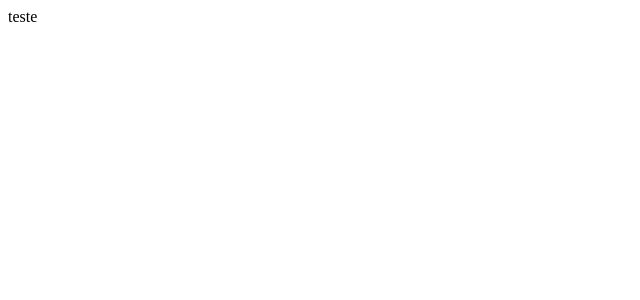
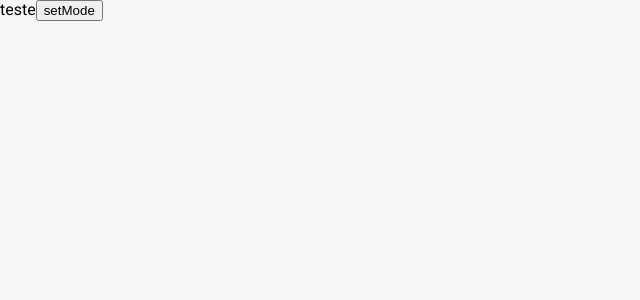
Before and after one commit to patrickwaldera/tech-space, a Next.js app: page /teste in a window 1280 px wide. Shown: the top 300 px of the page, without its empty margins (0-640 px from the left). Built offline with nearby package versions, Linux system fonts and the light colour scheme.

Commit message:
feat: darkmode config

```diff
--- /dev/null
+++ b/src/components/ColorMode.jsx
@@ -0,0 +1,37 @@
+import { createContext, useEffect, useState } from "react"
+
+export const ColorModeContext = createContext({
+  mode: '',
+  setMode: () => {alert("Você precisa me configurar primeiro!")},
+  toggleTheme: () => {alert("Você precisa me configurar primeiro!")}
+});
+
+export default function ColorModeProvider({children, initialMode}) {
+  const [ mode, setMode ] = useState(initialMode)
+
+  useEffect(() => {
+    const savedTheme = localStorage.getItem('theme');
+    if (savedTheme) {
+      setMode(savedTheme);
+    }
+  }, []);
+
+  function toggleTheme() {
+    if(mode === 'dark') {
+      setMode('light')
+      const newTheme = mode === 'light' ? 'dark' : 'light';
+      localStorage.setItem('theme', newTheme);
+    }
+    if(mode === 'light') {
+      setMode('dark')
+      const newTheme = mode === 'light' ? 'dark' : 'light';
+      localStorage.setItem('theme', newTheme);
+    }
+  }
+
+  return (
+    <ColorModeContext.Provider value={{mode: mode, setMode: setMode, toggleTheme: toggleTheme}}>
+      {children}
+    </ColorModeContext.Provider>
+  )
+}
--- a/src/pages/_app.js
+++ b/src/pages/_app.js
@@ -1,3 +1,32 @@
-export default function App({ Component, pageProps }) {
-  return <Component {...pageProps} />
+import { GlobalStyle } from '../styles/styles'
+import { ThemeProvider } from "styled-components";
+import theme from "../styles/theme";
+import ColorModeProvider, { ColorModeContext } from '@/components/ColorMode';
+import { useContext} from 'react';
+
+function ProviderWrapper({children}) {
+  return (
+    <ColorModeProvider initialMode={'light'}>
+      {children}
+    </ColorModeProvider>
+  )
 }
+
+
+function App({ Component, pageProps }) {
+  const contexto = useContext(ColorModeContext);
+  return (
+    <ThemeProvider theme={theme[contexto.mode]}>
+      <GlobalStyle />
+      <Component {...pageProps} />
+    </ThemeProvider>
+  )
+}
+
+export default function _App(props){
+  return(
+    <ProviderWrapper>
+      <App {...props} />
+    </ProviderWrapper>
+  )
+}
--- a/src/pages/_document.js
+++ b/src/pages/_document.js
@@ -3,7 +3,11 @@ import { Html, Head, Main, NextScript } from 'next/document'
 export default function Document() {
   return (
     <Html lang="pt-br">
-      <Head />
+      <Head>
+        <link rel="preconnect" href="https://fonts.googleapis.com" />
+        <link rel="preconnect" href="https://fonts.gstatic.com" crossorigin />
+        <link href="https://fonts.googleapis.com/css2?family=Roboto:wght@400;500;700;900&display=swap" rel="stylesheet" />
+      </Head>
       <body>
         <Main />
         <NextScript />
--- a/src/pages/api/hello.js
+++ /dev/null
@@ -1,5 +0,0 @@
-// Next.js API route support: https://nextjs.org/docs/api-routes/introduction
-
-export default function handler(req, res) {
-  res.status(200).json({ name: 'John Doe' })
-}
--- a/src/pages/teste.js
+++ /dev/null
@@ -1,7 +0,0 @@
-const Teste = () => {
-  return (
-    <div>teste</div>
-  )
-}
-
-export default Teste;
--- /dev/null
+++ b/src/pages/teste/index.js
@@ -0,0 +1,17 @@
+import { ColorModeContext } from "@/components/ColorMode";
+import { useContext } from "react";
+
+const Teste = () => {
+  const contexto = useContext(ColorModeContext);
+  return (
+    <div>
+      teste
+      <button onClick={contexto.toggleTheme}>
+        setMode
+      </button>
+    </div>
+
+  )
+}
+
+export default Teste;
--- /dev/null
+++ b/src/styles/styles.js
@@ -0,0 +1,56 @@
+import { createGlobalStyle } from "styled-components";
+import theme from "./theme";
+
+export const GlobalStyle = createGlobalStyle`
+    /* http://meyerweb.com/eric/tools/css/reset/
+        v2.0 | 20110126
+        License: none (public domain)
+    */
+
+    html, body, div, span, applet, object, iframe,
+    h1, h2, h3, h4, h5, h6, p, blockquote, pre,
+    a, abbr, acronym, address, big, cite, code,
+    del, dfn, em, img, ins, kbd, q, s, samp,
+    small, strike, strong, sub, sup, tt, var,
+    b, u, i, center,
+    dl, dt, dd, ol, ul, li,
+    fieldset, form, label, legend,
+    table, caption, tbody, tfoot, thead, tr, th, td,
+    article, aside, canvas, details, embed,
+    figure, figcaption, footer, header, hgroup,
+    menu, nav, output, ruby, section, summary,
+    time, mark, audio, video {
+        margin: 0;
+        padding: 0;
+        border: 0;
+        font-size: 100%;
+        font: inherit;
+        vertical-align: baseline;
+    }
+    /* HTML5 display-role reset for older browsers */
+    article, aside, details, figcaption, figure,
+    footer, header, hgroup, menu, nav, section {
+        display: block;
+    }
+    body {
+        line-height: 1;
+        background-color: ${({theme}) => theme.backgroundBase};
+        color: ${({theme}) => theme.textColorBase};
+        font-family: 'Roboto', sans-serif;
+    }
+    ol, ul {
+        list-style: none;
+    }
+    blockquote, q {
+        quotes: none;
+    }
+    blockquote:before, blockquote:after,
+    q:before, q:after {
+        content: '';
+        content: none;
+    }
+    table {
+        border-collapse: collapse;
+        border-spacing: 0;
+    }
+`
--- /dev/null
+++ b/src/styles/theme.js
@@ -0,0 +1,18 @@
+const theme = {
+    light: {
+       backgroundBase: "#F6F6F6",
+       backgroundLevel1: "#FFFFFF",
+       textColorBase: "#000000",
+       primary: "#1B98E0",
+       secondary: "#006494"
+    },
+    dark: {
+       backgroundBase: "#13293D",
+       backgroundLevel1: "#0E1F2F",
+       textColorBase: "#FFFFFF",
+       primary: "#006494",
+       secondary: "#1B98E0"
+    }
+ }
+
+ export default theme;
```
